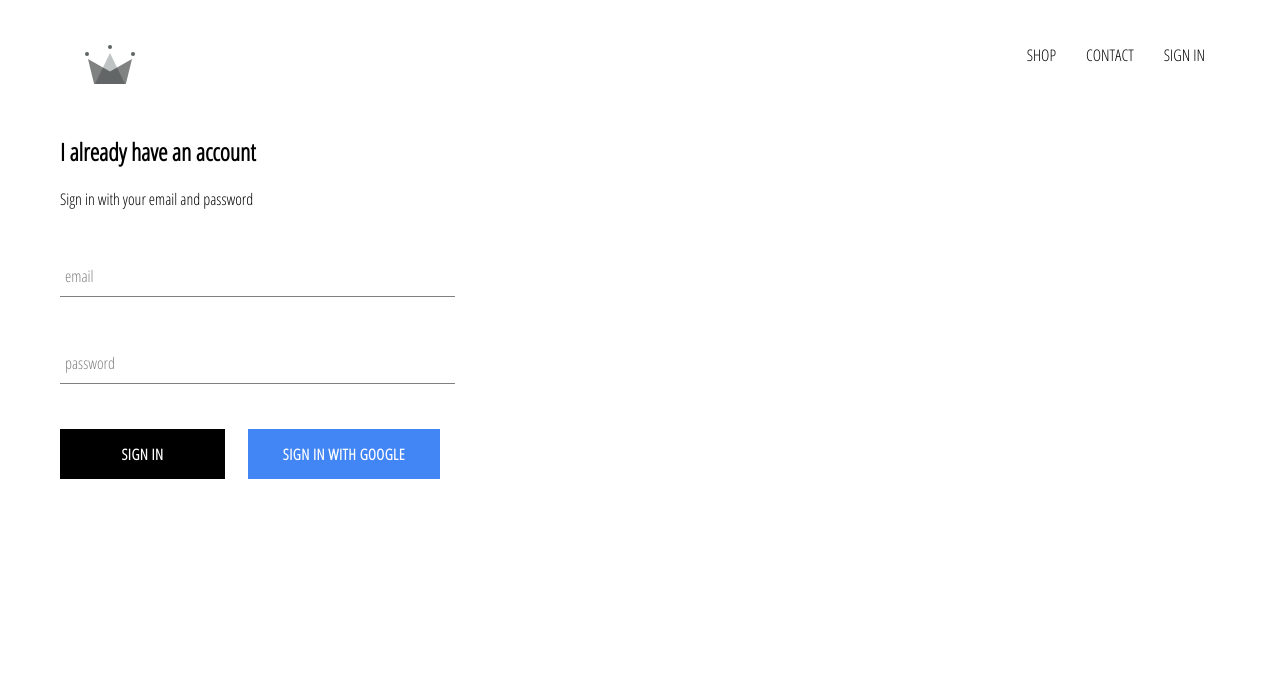
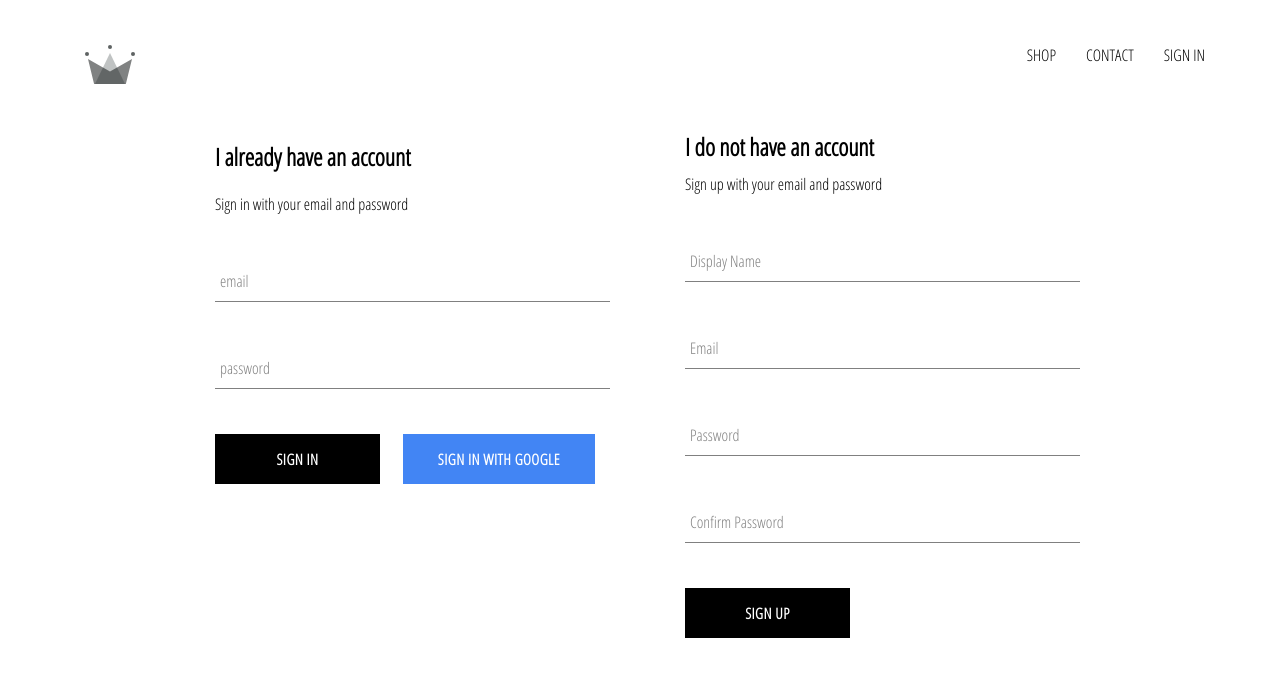
Before and after one commit to duyennn/crwn-clothing, a React (Create React App) app: page /signin in a window 1280 px wide. Shown: the top 676 px of the page. Built offline with nearby package versions, Linux system fonts and the light colour scheme; no server answers.

Commit message:
implemented firebase utils, included ability to store authenticated users into our firestore database

```diff
--- a/src/App.js
+++ b/src/App.js
@@ -7,7 +7,7 @@
 import ShopPage from './pages/shop/shop.component.jsx';
 import Header from './components/header/header.component';
 import SignInAndSignOutPage from './pages/sign-in-and-sign-up/sign-in-and-sign-up.component';
-import { auth } from './firebase/firebase.utils';
+import { auth, createUserProfileDocument } from './firebase/firebase.utils';
 
 class App extends React.Component {
   constructor() {
@@ -21,10 +21,26 @@
 unsubscribeFromAuth = null;
 
   componentDidMount() {
-    this.unsubscribeFromAuth = auth.onAuthStateChanged(user => {
-      this.setState({ currentUser: user });
+    this.unsubscribeFromAuth = auth.onAuthStateChanged(async userAuth => {
+      if (userAuth) {
+        const userRef = await createUserProfileDocument(userAuth);
 
-      console.log(user);
+        userRef.onSnapshot(snapShot => {
+          this.setState(
+            {
+              currentUser: {
+                id: snapShot.id,
+                ...snapShot.data()
+              }
+            }
+          );
+
+          console.log(this.state);
+        });
+      } else {
+        this.setState({currentUser: userAuth});
+      }
+
     }); //method on auth library from firebase
   }
 
--- /dev/null
+++ b/src/components/sign-up/sign-up.component.jsx
@@ -0,0 +1,106 @@
+import React from 'react';
+
+import FormInput from '../form-input/form-input.component';
+import CustomButton from '../custom-button/custom-button.component';
+
+import { auth, createUserProfileDocument } from '../../firebase/firebase.utils';
+
+import './sign-up.styles.scss';
+
+class SignUp extends React.Component {
+    constructor(){
+        super();
+
+        this.state = {
+            displayName: '',
+            email: '',
+            password: '',
+            confirmPassword: ''
+        }
+    }
+
+    handleSubmit = async event => {
+        event.preventDefault();
+
+        const { displayName, email, password, confirmPassword } = this.state;
+
+        if(password != confirmPassword) {
+            alert("passwords don't match");
+            return;
+        }
+
+        try{
+            const { user } = await auth.createUserWithEmailAndPassword(
+                email,
+                password
+            );
+
+            await createUserProfileDocument(user, { displayName });
+
+            this.setState({
+                displayName: '',
+                email: '',
+                password: '',
+                confirmPassword: ''
+            })
+
+        }catch(error){
+            console.error(error);
+        }
+
+    };
+
+    handleChange = event => {
+        const { name, value } = event.target;
+
+        this.setState({ [name]: value });
+    };
+
+    render() {
+        const { displayName, email, password, confirmPassword } = this.state;
+        return(
+            <div className='sign-up'>
+                <h2 className='title'>I do not have an account</h2>
+                <span>Sign up with your email and password</span>
+                <form className='sign-up-form' onSubmit={this.handleSubmit}>
+                    <FormInput
+                        type='text'
+                        name='displayName'
+                        value={displayName}
+                        onChange={this.handleChange}
+                        label='Display Name'
+                        required
+                    />
+                    <FormInput
+                        type='email'
+                        name='email'
+                        value={email}
+                        onChange={this.handleChange}
+                        label='Email'
+                        required
+                    />
+                    <FormInput
+                        type='password'
+                        name='password'
+                        value={password}
+                        onChange={this.handleChange}
+                        label='Password'
+                        required
+                    />
+                    <FormInput
+                        type='password'
+                        name='confirmPassword'
+                        value={confirmPassword}
+                        onChange={this.handleChange}
+                        label='Confirm Password'
+                        required
+                    />
+                    <CustomButton type='submit'>SIGN UP</CustomButton>
+                </form>
+
+            </div>
+        )
+    }
+}
+
+export default SignUp;
--- /dev/null
+++ b/src/components/sign-up/sign-up.styles.scss
@@ -0,0 +1,9 @@
+.sign-up {
+    display: flex;
+    flex-direction: column;
+    width: 380px;
+
+    .title {
+        margin: 10px 0;
+    }
+}
--- a/src/firebase/firebase.utils.js
+++ b/src/firebase/firebase.utils.js
@@ -13,6 +13,34 @@
     measurementId: "G-28HC5KJTLH"
   };
 
+  export const createUserProfileDocument = async (userAuth, additionalData) => {
+      if (!userAuth) return;
+
+      const userRef = firestore.doc(`users/${userAuth.uid}`);
+
+      const snapShot = await userRef.get();
+
+      console.log(snapShot);
+
+      if(!snapShot.exists) {
+          const { displayName, email } = userAuth;
+          const createdAt = new Date();
+
+          try{
+            await userRef.set({
+                displayName,
+                email,
+                createdAt,
+                ...additionalData
+            })
+          } catch (error) {
+              console.log('error creating user', error.message);
+          }
+      }
+
+      return userRef;
+  };
+
   firebase.initializeApp(config);
 
   export const auth = firebase.auth();
--- a/src/pages/sign-in-and-sign-up/sign-in-and-sign-up.component.jsx
+++ b/src/pages/sign-in-and-sign-up/sign-in-and-sign-up.component.jsx
@@ -1,13 +1,16 @@
 import React from 'react';
 
 import SignIn from '../../components/sign-in/sign-in.component';
+import SignUp from '../../components/sign-up/sign-up.component';
 
 import './sign-in-and-sign-up.styles.scss';
 
 const SignInAndSignUpPage = () => (
     <div className='sign-in-and-sign-up'>
         <SignIn />
+        <SignUp />
     </div>
-)
+);
+
 
 export default SignInAndSignUpPage;
--- a/src/pages/sign-in-and-sign-up/sign-in-and-sign-up.styles.scss
+++ b/src/pages/sign-in-and-sign-up/sign-in-and-sign-up.styles.scss
@@ -0,0 +1,6 @@
+.sign-in-and-sign-up {
+    width: 850px;
+    display: flex;
+    justify-content: space-between;
+    margin: 30px auto;
+}
```
Also changed, not shown: src/firebase/test.js (added, +8 -0 lines).
